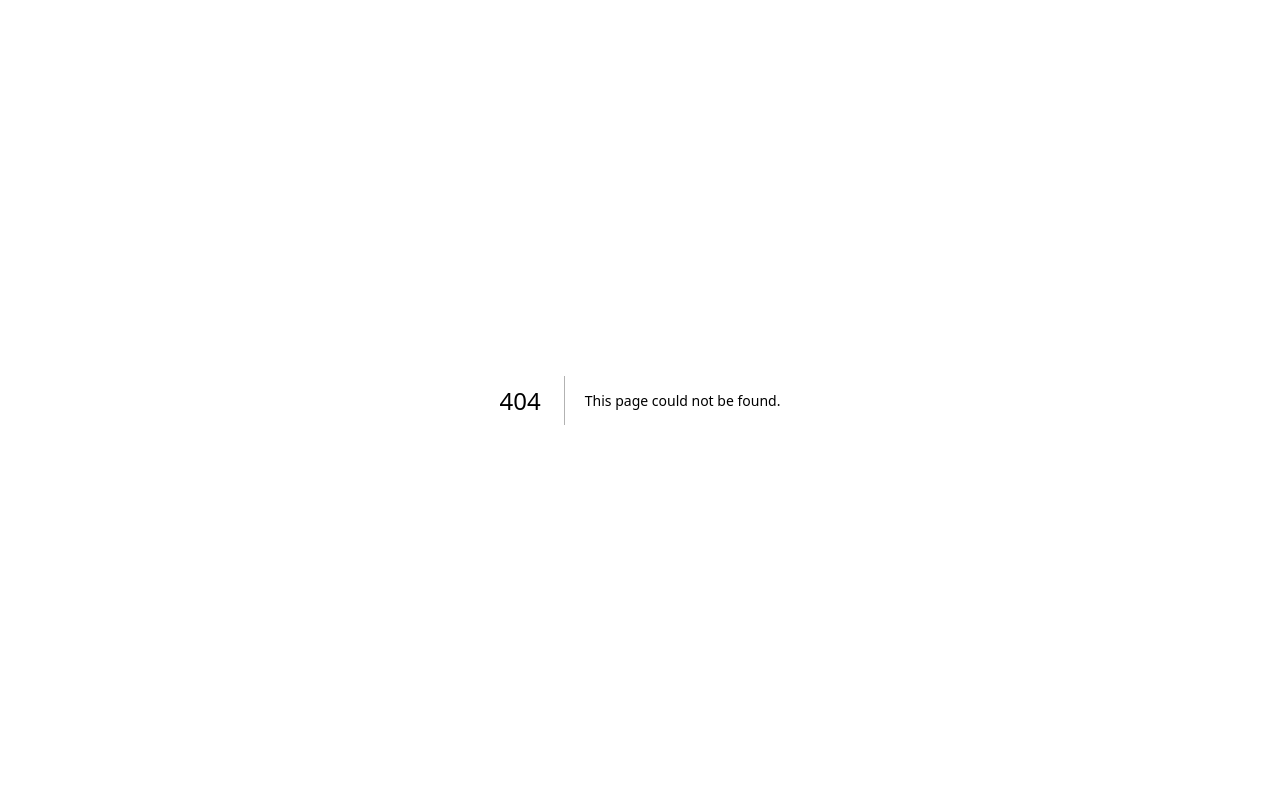
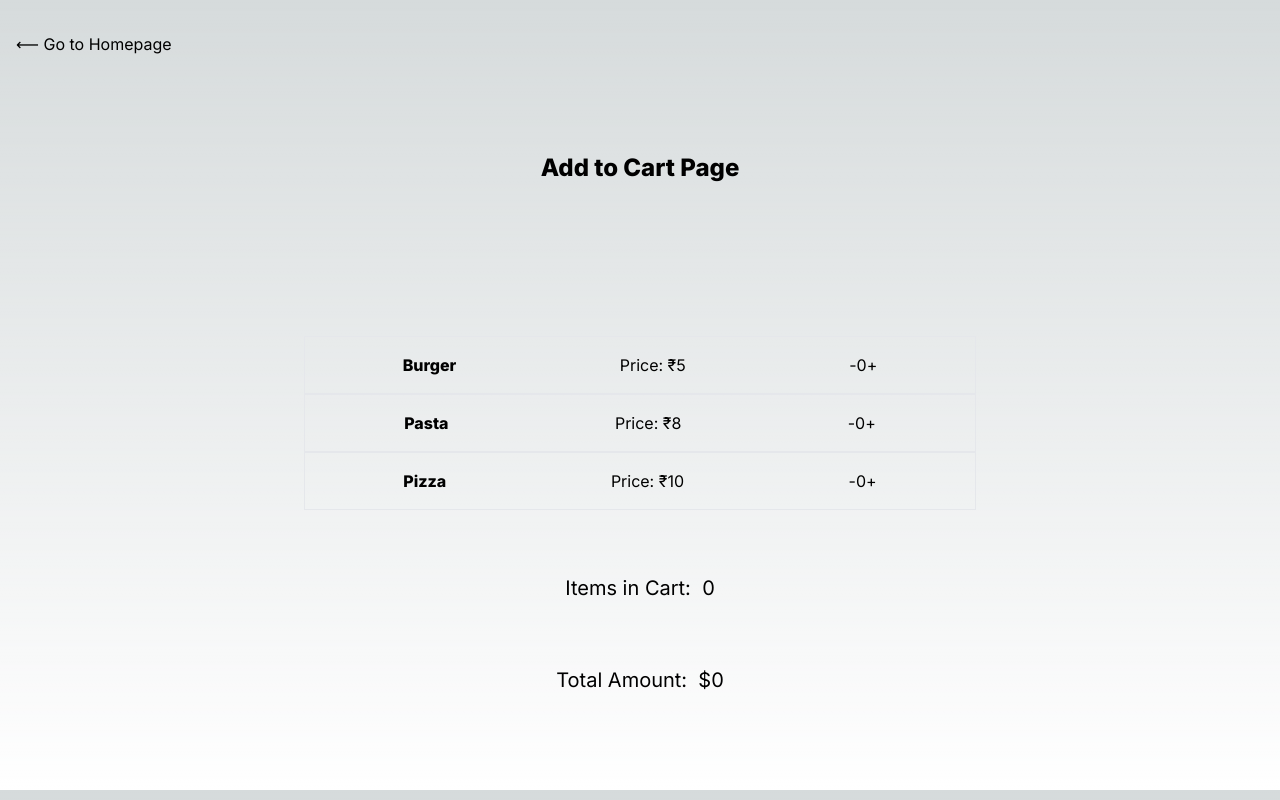
Before and after one commit to SanchitB23/Mini-Projects, a Next.js app: page /add-to-cart in a window 1280 px wide. Before the commit this address had no page. Built offline with nearby package versions, Linux system fonts and the light colour scheme.

Commit message:
feat: Added "Add to cart" App #1

```diff
--- a/package.json
+++ b/package.json
@@ -9,11 +9,13 @@
     "lint": "next lint"
   },
   "dependencies": {
+    "lodash": "^4.17.21",
     "next": "14.2.3",
     "react": "^18",
     "react-dom": "^18"
   },
   "devDependencies": {
+    "@types/lodash": "^4.17.4",
     "@types/node": "^20",
     "@types/react": "^18",
     "@types/react-dom": "^18",
--- /dev/null
+++ b/src/app/add-to-cart/AddToCart.component.tsx
@@ -0,0 +1,28 @@
+'use client';
+import React, { useState } from 'react';
+import FoodItemsListComponent from '@/app/add-to-cart/FoodItemsList.component';
+
+const AddToCartComponent = () => {
+  const [totalCount, setTotalCount] = useState(0);
+  const [totalAmt, setTotalAmt] = useState(0);
+  return (
+    <div className='w-full'>
+      <FoodItemsListComponent
+        setTotalCount={setTotalCount}
+        setTotalAmt={setTotalAmt}
+      />
+      <div className={'flex justify-center mt-16'}>
+        <h1 className={'text-xl'}>
+          Items in Cart:&nbsp; <span>{totalCount}</span>
+        </h1>
+      </div>
+      <div className={'flex justify-center mt-16'}>
+        <h1 className={'text-xl'}>
+          Total Amount:&nbsp; <span>${totalAmt}</span>
+        </h1>
+      </div>
+    </div>
+  );
+};
+
+export default AddToCartComponent;
--- /dev/null
+++ b/src/app/add-to-cart/FoodItemsList.component.tsx
@@ -0,0 +1,79 @@
+import React, { SetStateAction, useEffect, useMemo, useState } from 'react';
+import _ from 'lodash';
+import { foodItems } from '@/constants';
+
+interface Props {
+  setTotalCount: React.Dispatch<SetStateAction<number>>;
+  setTotalAmt: React.Dispatch<SetStateAction<number>>;
+}
+
+type FoodItemMap = { [id: string]: number };
+
+const FoodItemsListComponent = (props: Props) => {
+  const { setTotalCount, setTotalAmt } = props;
+  const [cartItems, setCartItems] = useState<{
+    [key: number]: number;
+  }>({});
+
+  const idToPriceMap: FoodItemMap = useMemo(
+    () =>
+      foodItems.reduce((acc: FoodItemMap, item) => {
+        acc[item.id] = item.price;
+        return acc;
+      }, {}),
+    [foodItems],
+  );
+
+  useEffect(() => {
+    setTotalCount(Object.values(cartItems).reduce((a, b) => a + b, 0));
+    setTotalAmt(
+      Object.entries(cartItems).reduce(
+        (a, b) => a + idToPriceMap[b[0]] * b[1],
+        0,
+      ),
+    );
+  }, [cartItems]);
+
+  function onAdd(id: number) {
+    setCartItems((prevState) => ({
+      ...prevState,
+      [id]: (prevState[id] ?? 0) + 1,
+    }));
+  }
+
+  function onSubtract(id: number) {
+    setCartItems((prevState) => ({
+      ...prevState,
+      [id]: (prevState[id] ?? 0) - 1,
+    }));
+  }
+
+  return (
+    <section className={'flex flex-col items-center mt-36'}>
+      {_.sortBy(foodItems, 'price').map((value) => {
+        return (
+          <div
+            className={'border w-full max-w-2xl p-4 flex justify-around'}
+            key={value.id}
+          >
+            <span className={'font-extrabold'}>{value.name}</span>
+            <span>Price: ₹{value.price}</span>
+            <div>
+              <button
+                onClick={() => onSubtract(value.id)}
+                disabled={cartItems[value.id] < 1 || !cartItems[value.id]}
+                className={'disabled:cursor-not-allowed'}
+              >
+                -
+              </button>
+              <span>{cartItems[value.id] ?? 0}</span>
+              <button onClick={() => onAdd(value.id)}>+</button>
+            </div>
+          </div>
+        );
+      })}
+    </section>
+  );
+};
+
+export default FoodItemsListComponent;
--- /dev/null
+++ b/src/app/add-to-cart/layout.tsx
@@ -0,0 +1,16 @@
+import React from 'react';
+import PageLayoutWBackBtn from '@/components/layouts/PageLayoutWBackBtn';
+
+const Layout = ({
+  children,
+}: Readonly<{
+  children: React.ReactNode;
+}>) => {
+  return (
+    <PageLayoutWBackBtn title={'Add to Cart Page'}>
+      {children}
+    </PageLayoutWBackBtn>
+  );
+};
+
+export default Layout;
--- /dev/null
+++ b/src/app/add-to-cart/page.tsx
@@ -0,0 +1,20 @@
+import React from 'react';
+import AddToCartComponent from '@/app/add-to-cart/AddToCart.component';
+
+/*
+
+1. Build a Cart component using HTML-CSS
+2. Add item to cart should be functional
+3. Remove item from the cart should be functional
+4. The total for the items in the cart should be computed correctly
+Note: Logic needs to be written in vanilla JS"
+
+
+DataSet const foodItems = [ { id: 1, name: "Burger", price: 5 }, { id: 2, name: "Pizza", price: 10 }, { id: 3, name: "Pasta", price: 8 } ];
+*/
+
+const Page = () => {
+  return <AddToCartComponent />;
+};
+
+export default Page;
--- a/src/components/layouts/PageLayoutWBackBtn.tsx
+++ b/src/components/layouts/PageLayoutWBackBtn.tsx
@@ -13,7 +13,7 @@ const PageLayoutWBackBtn = ({
       <GoToHome />
       <main className={'p-24 flex flex-col items-center gap-2 min-h-full'}>
         <h1 className={'text-2xl font-extrabold'}>{title}</h1>
-        <div>{children}</div>
+        {children}
       </main>
     </>
   );
--- a/src/constants/index.ts
+++ b/src/constants/index.ts
@@ -8,3 +8,9 @@ export const HOME_CARDS_DATA = [
     url: 'add-to-cart',
   },
 ];
+export const foodItems = [
+  { id: 1, name: 'Burger', price: 5 },
+  { id: 2, name: 'Pizza', price: 10 },
+  { id: 3, name: 'Pasta', price: 8 },
+];
+export type TFoodItems = typeof foodItems;
```
Also changed, not shown: 1 other file (tests, documents, lock files or other folders).
